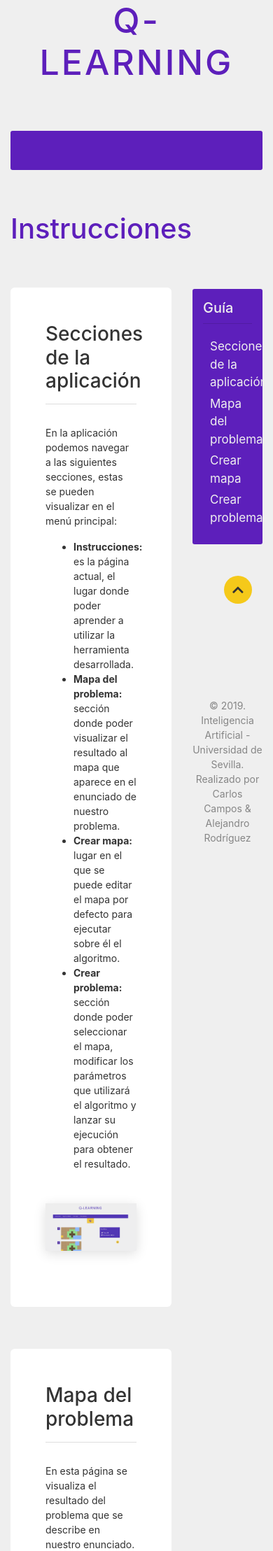
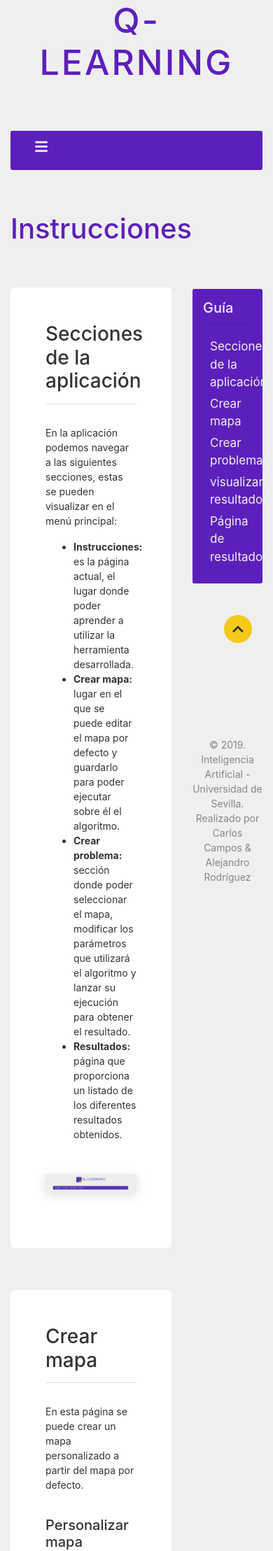
Before and after one commit to alerodrom/q-learning, a Django app: page / in a window 390 px wide. Shown: the part 161-2378 px from the top of the page at 70% size. Run offline with Django 3.2, Linux system fonts and the light colour scheme; some libraries are stand-ins or nearby versions.

Commit message:
- Change instructions. - Fix icon menu responsive. - Add images instructions.

```diff
--- a/static/css/styles.css
+++ b/static/css/styles.css
@@ -106,6 +106,9 @@ nav .nav-item:hover {
         color: var(--gray);
         text-decoration: none;
     }
+.navbar-toggler-icon {
+    color: var(--light);
+}
 /* ----------------------------------------------------------------
 	[ 02. Loader ]
 -----------------------------------------------------------------*/
--- a/templates/app/_navbar.html
+++ b/templates/app/_navbar.html
@@ -1,6 +1,8 @@
 <nav class="navbar navbar-expand-lg">
     <button class="navbar-toggler" type="button" data-toggle="collapse" data-target="#navbarNavAltMarkup" aria-controls="navbarNavAltMarkup" aria-expanded="false" aria-label="Toggle navigation">
-        <span class="navbar-toggler-icon"></span>
+        <span class="navbar-toggler-icon">
+            <i class="fas fa-bars"></i>
+        </span>
     </button>
     <div class="collapse navbar-collapse" id="navbarNavAltMarkup">
         <div class="navbar-nav">
--- a/templates/app/home.html
+++ b/templates/app/home.html
@@ -23,81 +23,19 @@
                             <b>Instrucciones:</b> es la página actual, el lugar donde poder aprender a utilizar la herramienta desarrollada.
                         </li>
                         <li>
-                            <b>Mapa del problema:</b> sección donde poder visualizar el resultado al mapa que aparece en el enunciado de nuestro problema.
-                        </li>
-                        <li>
-                            <b>Crear mapa:</b> lugar en el que se puede editar el mapa por defecto para ejecutar sobre él el algoritmo.
+                            <b>Crear mapa:</b> lugar en el que se puede editar el mapa por defecto y guardarlo para poder ejecutar sobre él el algoritmo.
                         </li>
                         <li>
                             <b>Crear problema:</b> sección donde poder seleccionar el mapa, modificar los parámetros que utilizará el algoritmo y lanzar su ejecución para obtener el resultado.
+                        </li>
+                        <li>
+                            <b>Resultados:</b> página que proporciona un listado de los diferentes resultados obtenidos.
                         </li>
                     </ul>
                 </p>
                 <img src="{% static 'images/captura_1.png' %}" >
             </div>
 
-            <div id="mapa-problema" class="block-instruction">
-                <h3>Mapa del problema</h3>
-                <p>
-                    En esta página se visualiza el resultado del problema que se describe en nuestro enunciado.
-                </p>
-                <p>
-                    Podemos distinguir dos partes: la parte de resultado visual y la parte de resumen de resultado.
-                    <br>
-                    <ul>
-                        <li>
-                            Resultado visual: resumen con los pasos que sigue el algoritmo para llegar a la casilla final, se muestra el recorrido más óptimo y en el que obtiene la mayor recompensa.
-                        </li>
-                        <li>
-                            Resumen de resultado: se muestra el número de pasos y la recompensa obtenida.
-                        </li>
-                    </ul>
-                    El problema obtiene múltiple soluciones, pero en el resultado final se muestra la mejor solución obtenida.
-                </p>
-                <img src="{% static 'images/captura_1.png' %}" >
-                <h4>Resultado visual</h4>
-                <p>
-                    En el resultado visual, mapas que se visualizan, se pueden distinguir los siguientes elementos:
-                    <ul>
-                        <li>
-                            <b>Flecha de movimiento:</b> es el movimiento actual que realiza el algoritmo (arriba, abajo, izquierda o derecha).
-                        </li>
-                        <li>
-                            <b>Casillas del mapa:</b> el mapa se visualiza con distintos colores:
-                            <ul>
-                                <li>
-                                    Marrón claro: corresponde con zona de llanura.
-                                </li>
-                                <li>
-                                    Verde: corresponde con zona de bosque.
-                                </li>
-                                <li>
-                                    Marrón oscuro: corresponde con zona de montaña.
-                                </li>
-                                <li>
-                                    Celeste: corresponde con zona de agua.
-                                </li>
-                            </ul>
-                        </li>
-                        <li>
-                            <b>Casilla amarilla:</b> esta casilla, que tiene un efecto de movimiento, indica la posición actual en la que se encuentra el algoritmo.
-                        </li>
-                    </ul>
-                </p>
-                <br>
-                <h4>Resumen del resultado</h4>
-                <p>
-                    En esta parte se muestra:
-                    <ul>
-                        <li>
-                            <b>Pasos:</b> el número de pasos necesarios para que el algoritmo llegue desde la casilla inicial a la final.
-                        </li>
-                        <li>
-                            <b>Recompensa:</b> es la recompensa total que obtiene el algoritmo durante todo su recorrido.
-                        </li>
-                    </ul>
-                </p>
-            </div>
             <div id="crear-mapa" class="block-instruction">
                 <h3>Crear mapa</h3>
                 <p>
@@ -145,16 +83,109 @@
                 </p>
                 <h4>Guardar mapa</h4>
                 <p>
-                    Una vez tengamos nuestro mapa personalizado a nuestro gusto, al pulsar en <b>Guardar mapa</b>, nuestro mapa será guardado en la herramienta y seremos redirigidos a la sección de <b>Crear problema</b>.
+                    Una vez tengamos nuestro mapa personalizado a nuestro gusto y le hayamos puesto un nombre, al pulsar en <b>Guardar mapa</b>, nuestro mapa será guardado en la herramienta y seremos redirigidos a la sección de <b>Crear problema</b>.
                 </p>
                 <img src="{% static 'images/captura_2.png' %}" >
             </div>
+
+
             <div id="crear-problema" class="block-instruction">
                 <h3>Crear problema</h3>
                 <p>
                     En esta sección es donde podemos seleccionar el mapa, modificar los parámetros que utilizará el algoritmo y lanzar su ejecución para obtener el resultado.
+                    <br>
+                    Cuando el algoritmo haya terminado, se visualizará el resultado en la página de <b>visualizar mapa</b>.
                 </p>
                 <img src="{% static 'images/captura_3.png' %}" >
+            </div>
+
+
+            <div id="visualizar-resultado" class="block-instruction">
+                <h3>Visualizar resultado</h3>
+                <p>
+                    En esta página se visualiza el resultado del problema que se ha ejecutado.
+                </p>
+                <p>
+                    Podemos distinguir dos partes: la parte de resultado visual y la parte de resumen de resultado.
+                    <br>
+                    <ul>
+                        <li>
+                            Resultado visual: resumen con los pasos que sigue el algoritmo para llegar a la casilla final, se muestra el recorrido más óptimo y en el que obtiene la mayor recompensa.
+                        </li>
+                        <li>
+                            Resumen de resultado: se muestra el número de pasos y la recompensa obtenida.
+                        </li>
+                    </ul>
+                    El problema obtiene múltiple soluciones, pero en el resultado final se muestra la mejor solución obtenida.
+                </p>
+                <img src="{% static 'images/captura_4.png' %}" >
+                <h4>Resultado visual</h4>
+                <p>
+                    En el resultado visual, mapas que se visualizan, se pueden distinguir los siguientes elementos:
+                    <ul>
+                        <li>
+                            <b>Flecha de movimiento:</b> es el movimiento actual que realiza el algoritmo (arriba, abajo, izquierda o derecha).
+                        </li>
+                        <li>
+                            <b>Casillas del mapa:</b> el mapa se visualiza con distintos colores:
+                            <ul>
+                                <li>
+                                    Marrón claro: corresponde con zona de llanura.
+                                </li>
+                                <li>
+                                    Verde: corresponde con zona de bosque.
+                                </li>
+                                <li>
+                                    Marrón oscuro: corresponde con zona de montaña.
+                                </li>
+                                <li>
+                                    Celeste: corresponde con zona de agua.
+                                </li>
+                            </ul>
+                        </li>
+                        <li>
+                            <b>Casilla gris claro:</b> esta casilla indica la posición de inicio del algoritmo.
+                        </li>
+                        <li>
+                            <b>Casilla morada:</b> esta casilla indica la posición de fin del algoritmo.
+                        </li>
+                        <li>
+                            <b>Casilla amarilla:</b> esta casilla, que tiene un efecto de movimiento, indica la posición actual en la que se encuentra el algoritmo.
+                        </li>
+                    </ul>
+                </p>
+                <br>
+                <h4>Resumen del resultado</h4>
+                <p>
+                    En esta parte se muestra:
+                    <ul>
+                        <li>
+                            <b>Pasos:</b> el número de pasos necesarios para que el algoritmo llegue desde la casilla inicial a la final.
+                        </li>
+                        <li>
+                            <b>Recompensa:</b> es la recompensa total que obtiene el algoritmo durante todo su recorrido.
+                        </li>
+                    </ul>
+                </p>
+            </div>
+
+
+            <div id="pagina-resultados" class="block-instruction">
+                <h3>Página de resultados</h3>
+                <p>
+                    En esta página se visualiza una tabla con los resultados que se han obtenido en la ejecución de cada problema.<br>
+                    En la tabla podemos distinguir los siguientes valores:
+                    <ul>
+                        <li><b>Nombre del mapa:</b> nombre del mapa sobre el que se ha ejecutado el algoritmo.</li>
+                        <li><b>Épocas:</b> número de épocas elegidas.</li>
+                        <li><b>gamma:</b> valor de la variable gamma.</li>
+                        <li><b>alpha:</b> valor de la variable alpha.</li>
+                        <li><b>Pasos:</b> número de pasos que emplea el algoritmo para encontrar la solución.</li>
+                        <li><b>Recompensa:</b> recompensa máxima que obtiene el algoritmo al encontrar la solución.</li>
+                        <li><b>Icono ojo:</b> es un enlace para visualizar el resultado que obtuvo el algoritmo.</li>
+                    </ul>
+                </p>
+                <img src="{% static 'images/captura_5.png' %}" >
             </div>
 
 
@@ -167,9 +198,10 @@
                     <div class="panel-body">
                         <div class="block instruction-nav">
                             <a href="#secciones">Secciones de la aplicación</a>
-                            <a href="#mapa-problema">Mapa del problema</a>
                             <a href="#crear-mapa">Crear mapa</a>
                             <a href="#crear-problema">Crear problema</a>
+                            <a href="#visualizar-resultado">visualizar resultado</a>
+                            <a href="#pagina-resultados">Página de resultados</a>
                         </div>
                     </div>
                 </div>
```
Also changed, not shown: static/images/captura_1.png, static/images/captura_2.png, static/images/captura_3.png, static/images/captura_4.png (added), static/images/captura_5.png (added).
